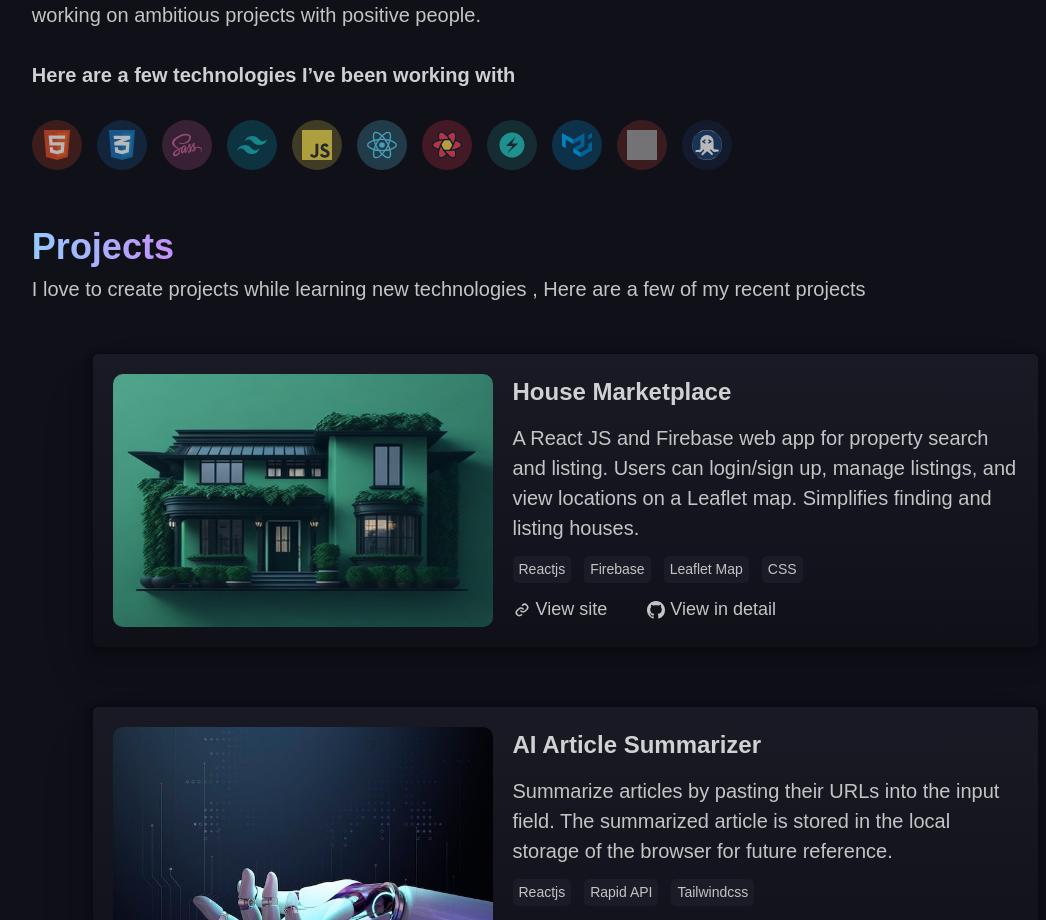
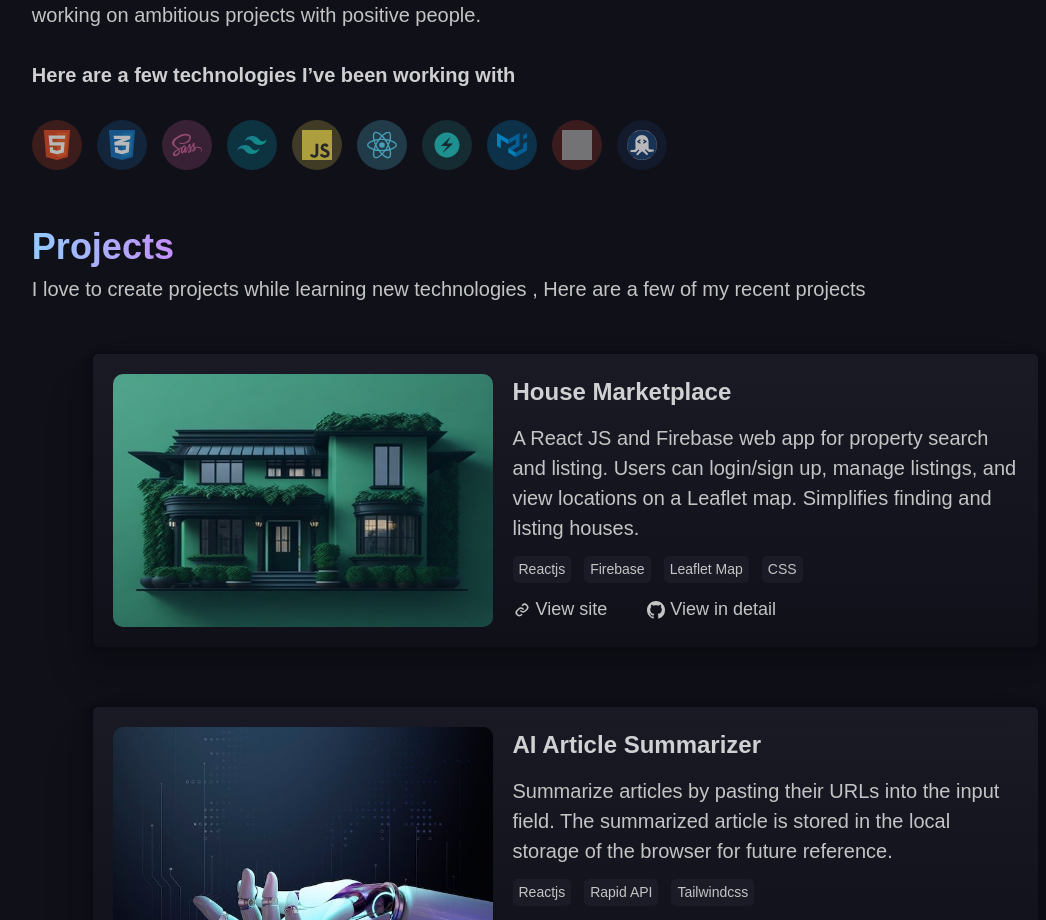
Before and after one commit to thekarthikr/personal-portfolio, a React (Vite) app: page / in a window 1280 px wide. Shown: the part 860-1780 px from the top of the page, without its empty margins (75-1121 px from the left). Built offline with nearby package versions, Linux system fonts and the light colour scheme; grey boxes are pictures that could not be loaded; a web font is replaced by a local one.

Commit message:
Update index.jsx

```diff
--- a/src/constants/index.jsx
+++ b/src/constants/index.jsx
@@ -100,11 +100,11 @@ export const techStacks = [
     img: reactLogo,
     className: "reactjs",
   },
-  {
-    name: "React Query",
-    img: reactQueryLogo,
-    className: "react-query",
-  },
+  // {
+  //   name: "React Query",
+  //   img: reactQueryLogo,
+  //   className: "react-query",
+  // },
   {
     name: "Chakra UI",
     img: chakrauiLogo,
```
